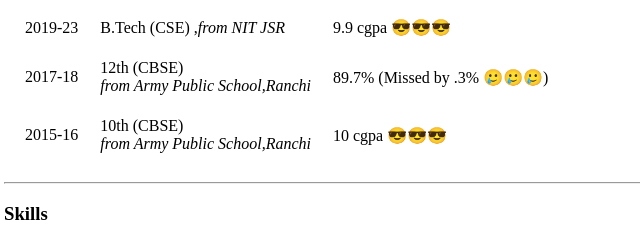
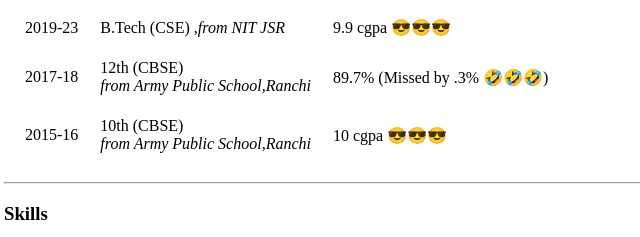
Before and after one commit to SinchowGit/CV, a plain HTML site: page index.html in a window 1280 px wide. Shown: the part 324-561 px from the top of the page, 4-644 px from the left. Drawn offline with Linux system fonts and the light colour scheme.

Commit message:
Emoji fixed

```diff
--- a/index.html
+++ b/index.html
@@ -34,7 +34,7 @@
       <tr>
         <td>2017-18</td>
         <td>12th (CBSE) <br> <em>from Army Public School,Ranchi</em></td>
-        <td>89.7% (Missed by .3% 🥲🥲🥲)</td>
+        <td>89.7% (Missed by .3% 🤣🤣🤣)</td>
       </tr>
       <tr>
         <td>2015-16</td>
```
